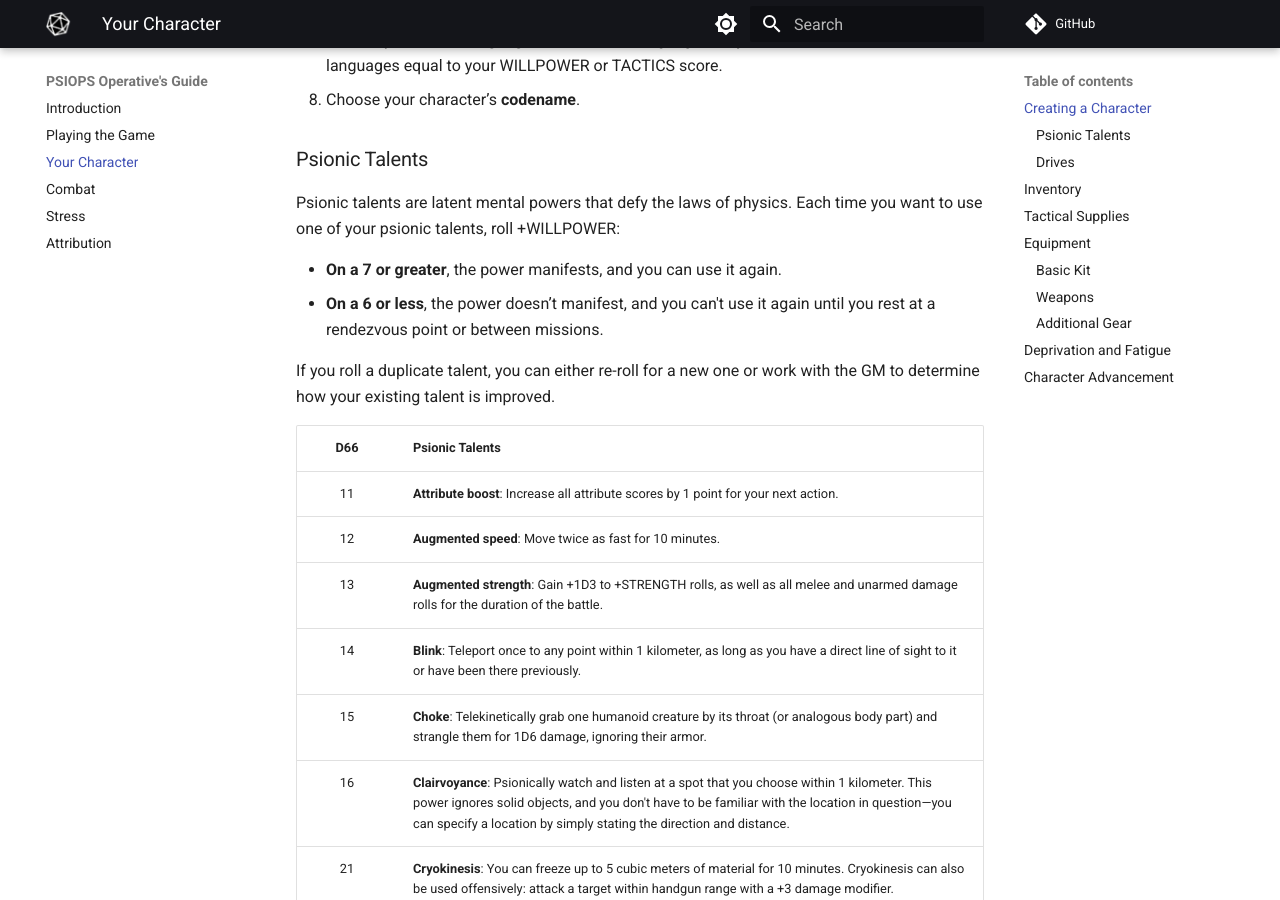
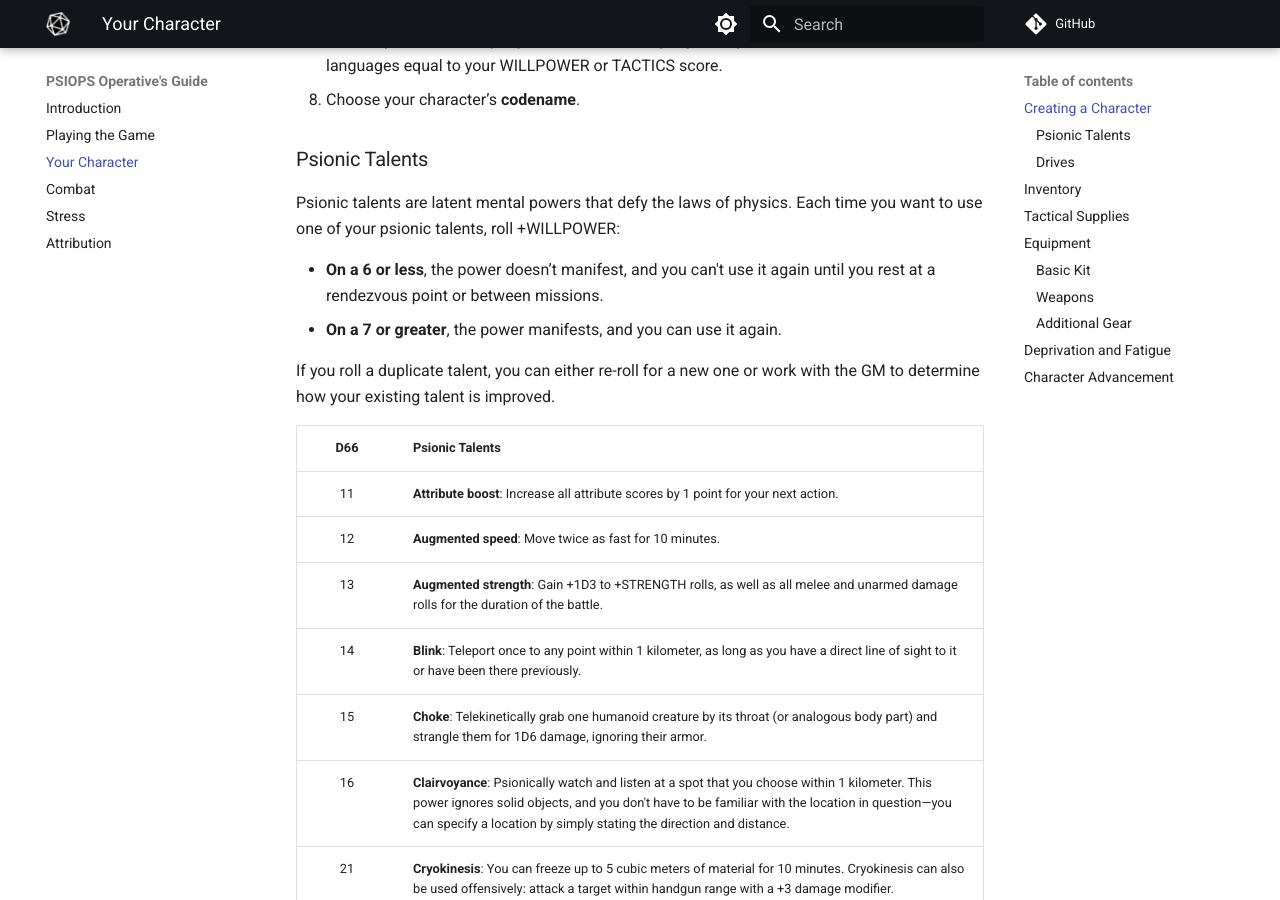
Before and after one commit to joemoose/psiops, an MkDocs documentation site: the page built from docs/character.md, in a window 1280 px wide and 900 px high, scrolled down 987 px. Built offline with MkDocs 1.6.1 and Material for MkDocs 9.7.7, drawn with Linux system fonts in a browser that asks for light colours; comment, search, counter and statistics services are not loaded; some of the changed text lies outside the part shown.

```diff
--- a/docs/character.md
+++ b/docs/character.md
@@ -26,8 +26,8 @@ To create a new character, follow these steps:
 
 Psionic talents are latent mental powers that defy the laws of physics. Each time you want to use one of your psionic talents, roll +WILLPOWER:
 
+- **On a 6 or less**, the power doesn’t manifest, and you can't use it again until you rest at a rendezvous point or between missions.
 - **On a 7 or greater**, the power manifests, and you can use it again.
-- **On a 6 or less**, the power doesn’t manifest, and you can't use it again until you rest at a rendezvous point or between missions.
 
 If you roll a duplicate talent, you can either re-roll for a new one or work with the GM to determine how your existing talent is improved.
 
@@ -236,6 +236,6 @@ Characters advance when they act according to their *drive*. For instance, a CRU
 
 **After your character advances** and you return to base, choose one of the following rewards:
 
+- Add 1 point to an attribute score, to a maximum of 3
 - A new random psionic talent
-- Add 1 point to an attribute score, to a maximum of 3
 - +1D6 maximum HP
```
